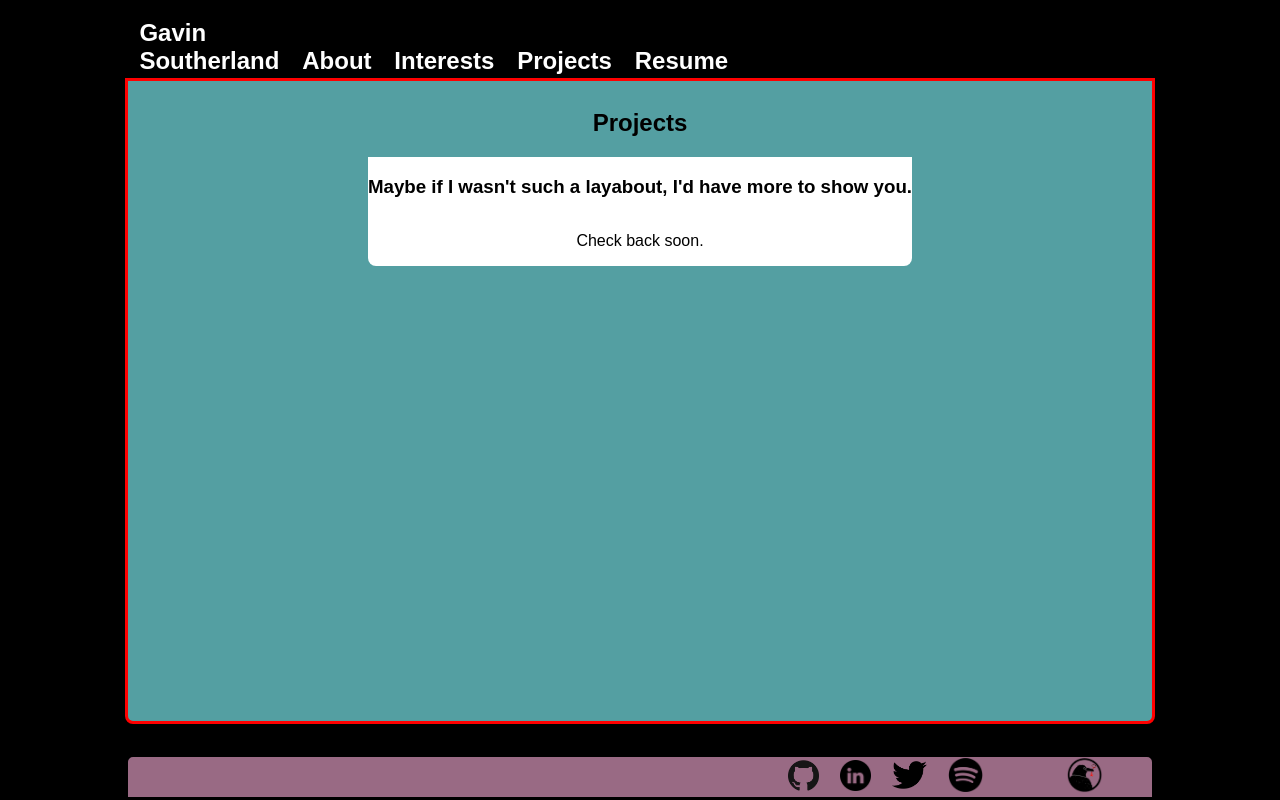
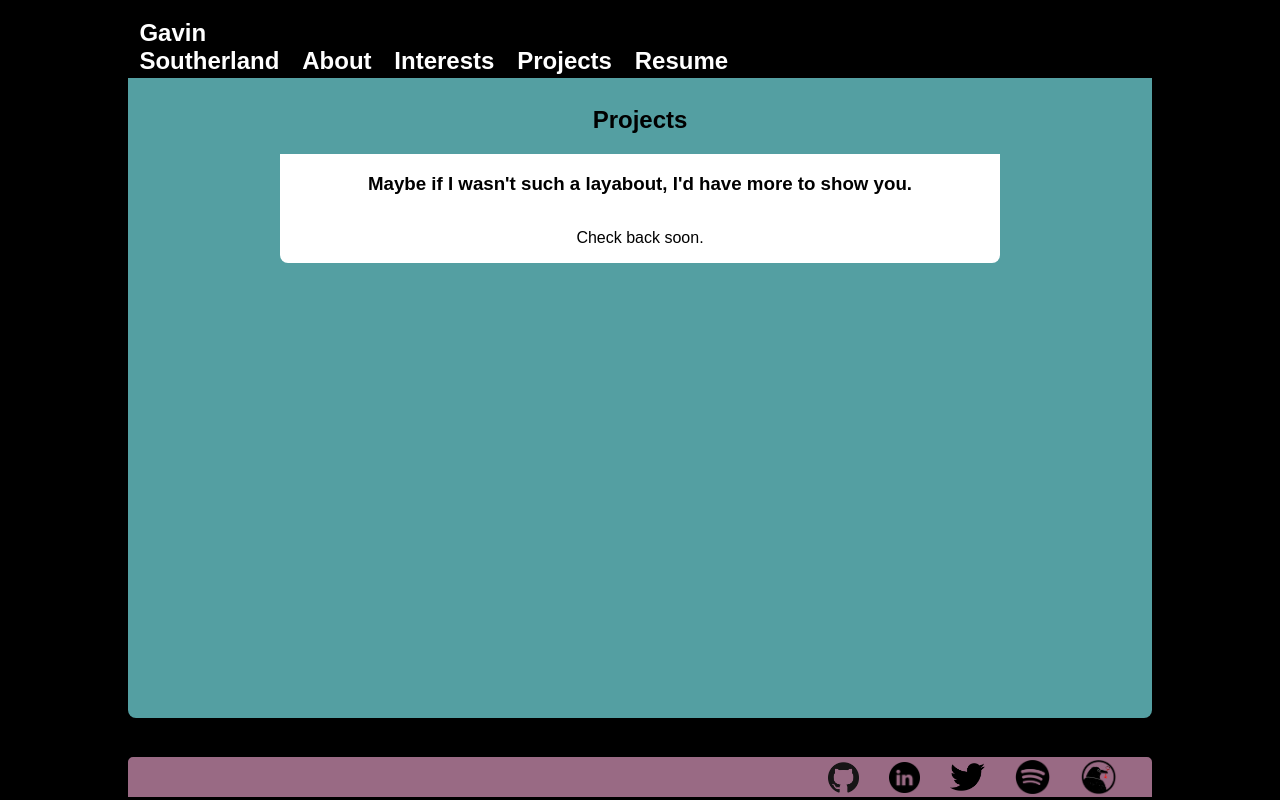
Before and after one commit to diakt/diakt.github.io, a React (Create React App) app: page /projects in a window 1280 px wide. Built offline with nearby package versions, Linux system fonts and the light colour scheme.

Commit message:
update spacing footer

```diff
--- a/src/App.css
+++ b/src/App.css
@@ -113,7 +113,7 @@ main {
 
 .HOME-div .main-image {
   display: flex;
-  max-width: 100%;
+  max-width: 99.85%;
   border-bottom: black;
   border-style: solid;
 
@@ -377,8 +377,8 @@ main {
   margin-bottom: 5vh;
   padding-bottom: 10vh;
 
-  border: red;
-  border-style: solid;
+  /* border: red;
+  border-style: solid; */
 
   background-color: #549FA2;
   border-bottom-left-radius: 1vh;
@@ -394,7 +394,7 @@ main {
 
   border-bottom-left-radius: 1vh;
   border-bottom-right-radius: 1vh;
-  width: 60%;
+  width: 100%;
   font-size: 16px;
   height: auto;
   /* border: blue;
@@ -403,6 +403,7 @@ main {
 }
 
 .PROJECTS-main .mid-child .projects-list {
+  width: 100%;
   margin: 0 auto;
   padding: 0px;
   display: flex;
@@ -496,18 +497,28 @@ footer{
 
 
 .footer-directory-icons {
-  width: max(350px, 30%);
+  width: max(300px, 25%);
   display: flex;
+  flex-direction: row;
   justify-content: flex-end;
   align-items: center;
   margin: 0px 0px 0px 0px;
-  margin-right: max(1.5%, 25px);
+  margin-right: max(1%, 20px);
+  /* border: red;
+  border-style: solid; */
 
 }
 
 
 .footer-directory-image {
-  margin: 0 min(3%, 20px);
+  display: flex;
+  flex-direction: column;
+  justify-content: flex-end;
+  align-items: flex-start;
+  margin: 0 max(1%, 15px);
+  /* border: blue;
+  border-style: solid; */
+  padding: 0px;
 
 }
 
@@ -533,12 +544,18 @@ footer{
 #spotify-logo {
   width: 2.7%;
   min-width: 35px;
+  padding: 0;
+  margin: 0;
+  /* border: red;
+  border-style: solid; */
 }
 
 
 #scihub-logo {
   width: 2.7%;
   min-width: 37px;
+  /* border: red;
+  border-style: solid; */
 }
 
 
--- a/src/components/Footer.js
+++ b/src/components/Footer.js
@@ -25,7 +25,6 @@ function Footer() {
         <ul className="footer-directory-icons">
             <a className="footer-directory-image" href="https://github.com/Joeyryanbridges" target="_blank" rel="noreferrer" >
                 <img
-
                     src={require("../logos/github.png")}
                     id="github-logo"
                     alt="GitHub logo. Click to see my GitHub account.">
```
